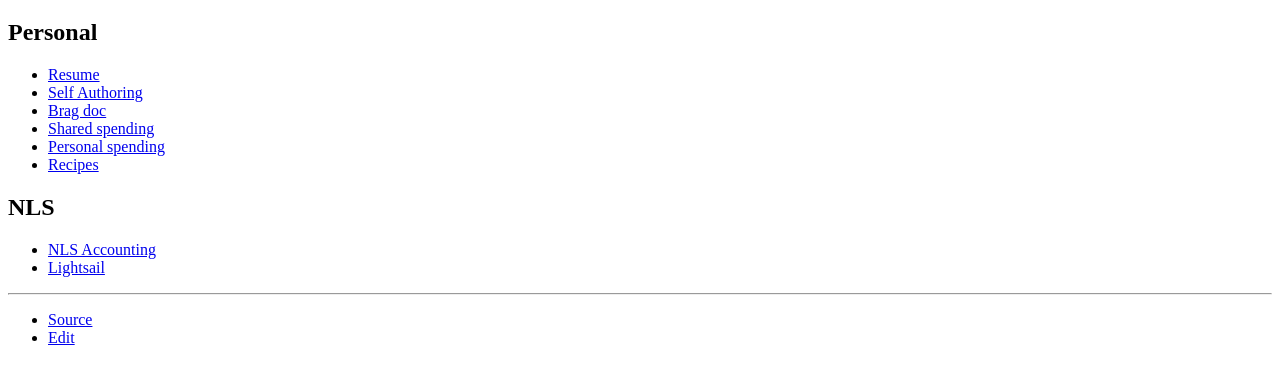
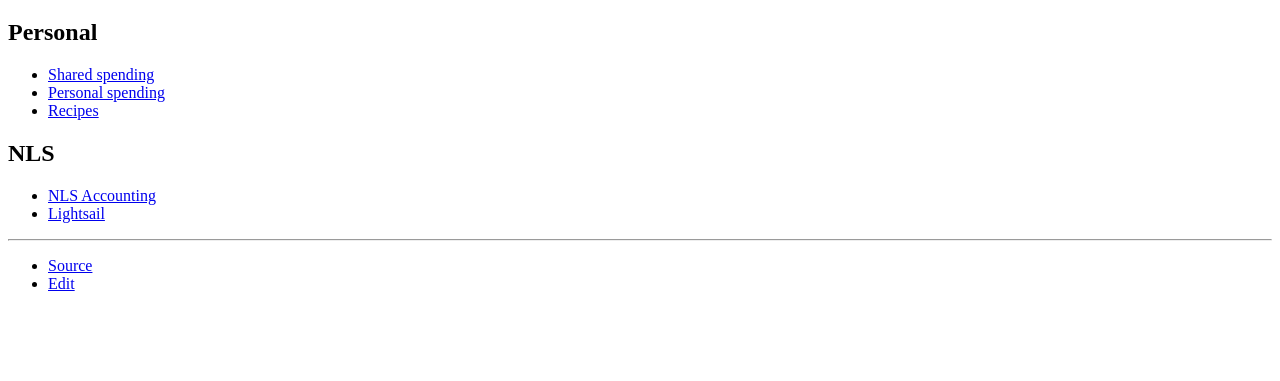
Before and after one commit to mboldt/mboldt.github.io, a plain HTML site: page index.html in a window 1280 px wide. Shown: the part 61-442 px from the top of the page. Drawn offline with Linux system fonts and the light colour scheme.

Commit message:
Remove some links I don't really use

```diff
--- a/index.html
+++ b/index.html
@@ -8,9 +8,6 @@
     <h1>Mikey's Homepage</h1>
     <h2>Personal</h2>
     <ul>
-      <li><a href="https://drive.google.com/drive/u/0/folders/1n9et8-RUmm30iq8iLe9_ouOYsLP7ZYW_">Resume</a></li>
-      <li><a href="https://www.selfauthoring.com/mywork">Self Authoring</a></li>
-      <li><a href="https://docs.google.com/document/d/1p5jjx-r4Dk2iNHxNlgJWgif9y81X80hES_v-uqxympw/edit">Brag doc</a></li>
       <li><a href="https://docs.google.com/spreadsheets/d/1UHtTL6O0UOoE4xEvzUQ90bvfQbvaqf6pQn9BGwFG2-Y/edit#gid=1609517257">Shared spending</a></li>
       <li><a href="https://docs.google.com/spreadsheets/d/1i8XOH6hUS8tO6H_ToiZKKn10vQhbJdRArNMdDWYBAx8/">Personal spending</a></li>
       <li><a href="https://drive.google.com/drive/folders/1UFZMUQF-syAW9_LP0zrycXDbz_CGGNM4">Recipes</a></li>
```
